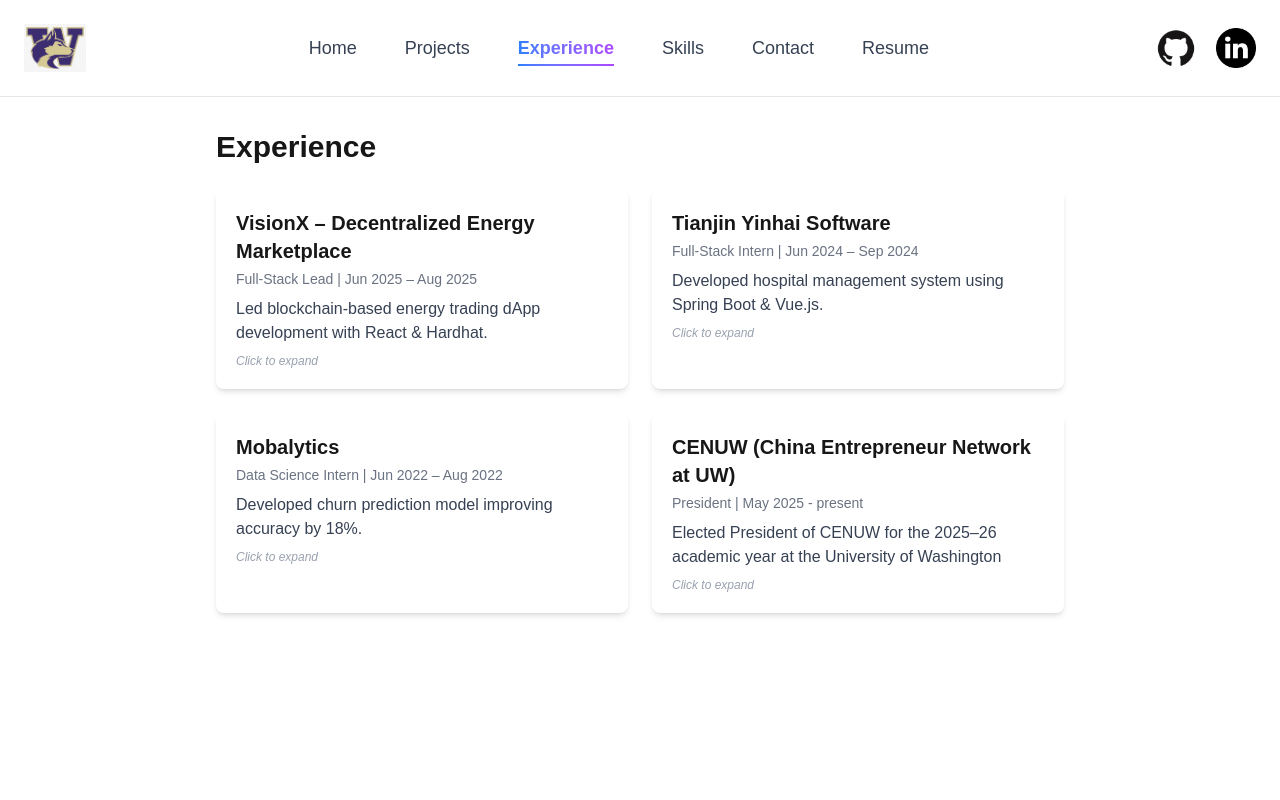
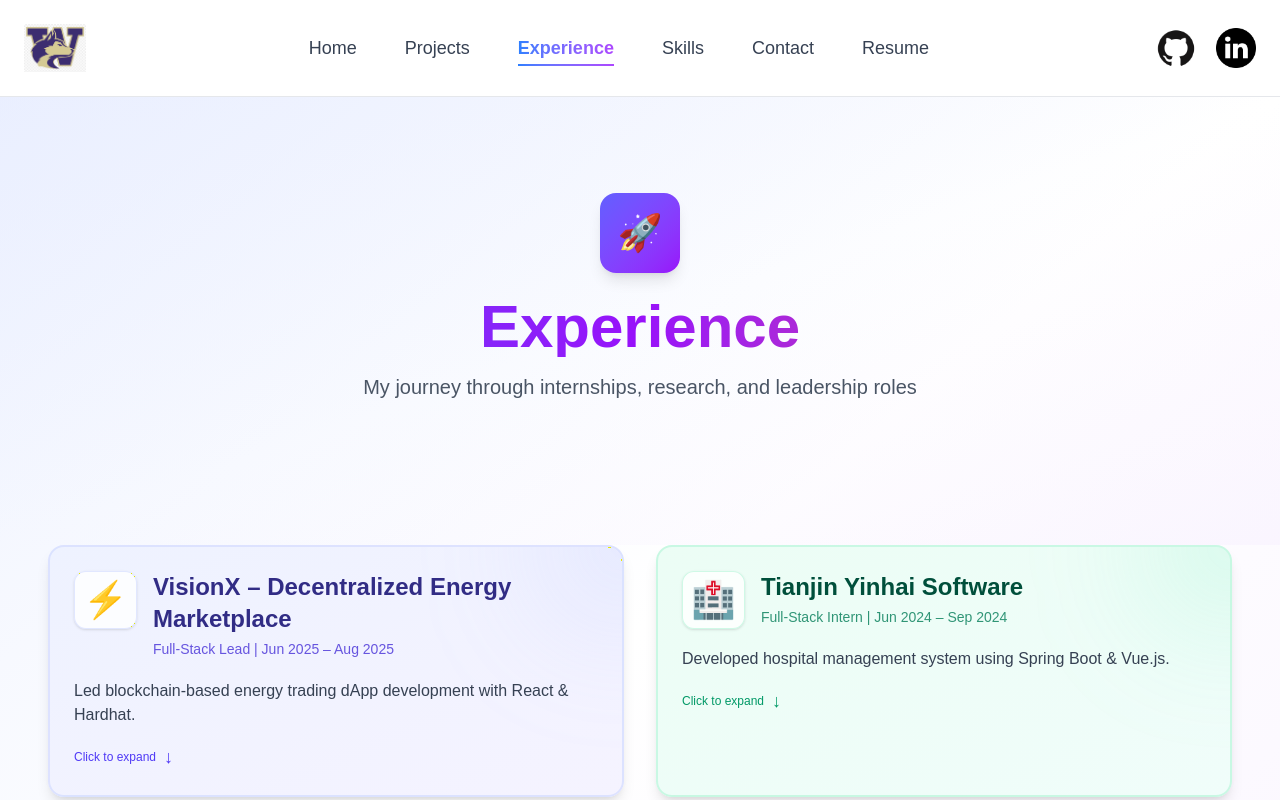
Before and after one commit to PeterTXYuan/tingxu-portfolio, a Next.js app: page /experience in a window 1280 px wide. Shown: the top 800 px of the page. Built offline with nearby package versions, Linux system fonts and the light colour scheme.

Commit message:
project and experience page better ui

```diff
--- a/app/experience/page.tsx
+++ b/app/experience/page.tsx
@@ -1,4 +1,4 @@
-'use client';
+"use client";
 
 import ExpandableCard from "@/components/ExpandableCard";
 import { useState } from "react";
@@ -10,70 +10,130 @@
     {
       title: "VisionX – Decentralized Energy Marketplace",
       subtitle: "Full-Stack Lead | Jun 2025 – Aug 2025",
-      description: "Led blockchain-based energy trading dApp development with React & Hardhat.",
+      description:
+        "Led blockchain-based energy trading dApp development with React & Hardhat.",
       details: (
         <>
-        During the summer before my junior year, I joined VisionX after a strong performance in the
-        technical interview. Initially tasked with front-end development for a decentralized energy trading dApp,
-        I quickly became project lead after demonstrating fast onboarding and strong technical execution.<br /> <br />
-        Over the internship, I developed four fully responsive pages (Main, Marketplace, About Us, Login),
-        integrated MetaMask wallet with smart contracts for local ETH transactions, and optimized UI performance
-        using Chakra UI. Through code splitting and lazy loading, we reduced initial load time by 35%. Additionally,
-        I authored onboarding/offboarding guides that accelerated new developer setup time by 50%, ensuring smoother
-        collaboration within the team.
+          During the summer before my junior year, I joined VisionX after a
+          strong performance in the technical interview. Initially tasked with
+          front-end development for a decentralized energy trading dApp, I
+          quickly became project lead after demonstrating fast onboarding and
+          strong technical execution.
+          <br /> <br />
+          Over the internship, I developed four fully responsive pages (Main,
+          Marketplace, About Us, Login), integrated MetaMask wallet with smart
+          contracts for local ETH transactions, and optimized UI performance
+          using Chakra UI. Through code splitting and lazy loading, we reduced
+          initial load time by 35%. Additionally, I authored
+          onboarding/offboarding guides that accelerated new developer setup
+          time by 50%, ensuring smoother collaboration within the team.
         </>
       ),
-      links: [{ label: "Company Website", url: "https://www.visionx.llc/" },
-              { label: "Web3 Project Repo", url: "https://github.com/PeterTXYuan/mallsolar_web3_mvp" }],
-      images: ["/images/mallsolar-1.png","/images/mallsolar-2.png","/images/mallsolar-3.png","/images/mallsolar-4.png"]
+      links: [
+        { label: "Company Website", url: "https://www.visionx.llc/" },
+        {
+          label: "Web3 Project Repo",
+          url: "https://github.com/PeterTXYuan/mallsolar_web3_mvp",
+        },
+      ],
+      images: [
+        "/images/mallsolar-1.png",
+        "/images/mallsolar-2.png",
+        "/images/mallsolar-3.png",
+        "/images/mallsolar-4.png",
+      ],
+      icon: "⚡",
+      colorScheme: "indigo" as const,
     },
     {
       title: "Tianjin Yinhai Software",
       subtitle: "Full-Stack Intern | Jun 2024 – Sep 2024",
-      description: "Developed hospital management system using Spring Boot & Vue.js.",
+      description:
+        "Developed hospital management system using Spring Boot & Vue.js.",
       details: (
         <>
-        My first in-person internship provided experience working with a large-scale hospital management
-        system involving 50+ repository files. I contributed to the integration of role-based access and scheduling
-        modules, refactored the monolithic backend into RESTful microservices, and achieved a 30% reduction in API
-        latency using Redis caching.<br /><br /> I collaborated with a team of junior developers to implement automated
-        tests with JUnit and Postman, reaching 95% test coverage. This experience introduced me to enterprise-level development
-        practices and earned positive feedback from project managers, along with an official offboarding certificate.
+          My first in-person internship provided experience working with a
+          large-scale hospital management system involving 50+ repository files.
+          I contributed to the integration of role-based access and scheduling
+          modules, refactored the monolithic backend into RESTful microservices,
+          and achieved a 30% reduction in API latency using Redis caching.
+          <br />
+          <br /> I collaborated with a team of junior developers to implement
+          automated tests with JUnit and Postman, reaching 95% test coverage.
+          This experience introduced me to enterprise-level development
+          practices and earned positive feedback from project managers, along
+          with an official offboarding certificate.
         </>
       ),
       links: [{ label: "Company Website", url: "http://www.tjyinhai.com/" }],
-      images: ["/images/hospital-management.jpg", "/images/hospital-management-2.jpg", "/images/hospital-management-3.jpg"],
+      images: [
+        "/images/hospital-management.jpg",
+        "/images/hospital-management-2.jpg",
+        "/images/hospital-management-3.jpg",
+      ],
+      icon: "🏥",
+      colorScheme: "green" as const,
     },
     {
       title: "Mobalytics",
       subtitle: "Data Science Intern | Jun 2022 – Aug 2022",
-      description: "Developed churn prediction model improving accuracy by 18%.",
-      details: "At Mobalytics, I developed a player churn prediction model that improved accuracy by 18%, leveraging\
+      description:
+        "Developed churn prediction model improving accuracy by 18%.",
+      details:
+        "At Mobalytics, I developed a player churn prediction model that improved accuracy by 18%, leveraging\
       scikit-learn and SQL-based data pipelines. Under mentorship from senior data scientists, I engineered behavioral\
       features from gameplay logs using SQL and Pandas, created interactive data visualizations, and delivered analytical\
       reports to inform product decisions in the gaming market.",
       links: [{ label: "Company Website", url: "https://mobalytics.gg/" }],
+      icon: "📊",
+      colorScheme: "orange" as const,
     },
     {
       title: "CENUW (China Entrepreneur Network at UW)",
       subtitle: "President | May 2025 - present",
-      description: "Elected President of CENUW for the 2025–26 academic year at the University of Washington",
-      details: "UWCEN (University of Washington China Entrepreneur Network) is a registered non-profit student organization \
+      description:
+        "Elected President of CENUW for the 2025–26 academic year at the University of Washington",
+      details:
+        "UWCEN (University of Washington China Entrepreneur Network) is a registered non-profit student organization \
       focused on connecting UW students with industry professionals and fostering entrepreneurship. I joined as a freshman, \
       actively contributed to all four major events in my first two quarters, and was soon promoted to Event Planning Lead \
       in Spring 2025. In May 2025, I was elected President for the upcoming academic year, where I will lead 60+ members and \
-      organize large-scale networking events with an expected average attendance of over 100 participants.",
+      organize large-scale networking events with an average attendance of over 100 participants.",
       links: [
-        { label: "Club Details", url: "https://huskylink.washington.edu/organization/cenuw" },
-        { label: "More Details Slides", url:"/CEN-slides.pdf" }
+        {
+          label: "Club Details",
+          url: "https://huskylink.washington.edu/organization/cenuw",
+        },
+        { label: "More Details Slides", url: "/CEN-slides.pdf" },
       ],
-    }
+      icon: "🎯",
+      colorScheme: "blue" as const,
+    },
   ];
 
   return (
-    <main className="max-w-4xl mx-auto px-6 py-8">
-      <h1 className="text-3xl font-bold mb-6">Experience</h1>
-      <div className="grid grid-cols-1 md:grid-cols-2 gap-6">
+    <main className="min-h-screen bg-gradient-to-br from-indigo-50 via-white to-purple-50">
+      {/* Hero Section */}
+      <div className="relative overflow-hidden">
+        <div className="absolute inset-0 bg-gradient-to-br from-indigo-100/30 via-transparent to-purple-100/30" />
+        <div className="relative max-w-7xl mx-auto px-6 md:px-12 py-16 md:py-24">
+          <div className="text-center mb-12">
+            <div className="inline-flex items-center justify-center w-20 h-20 bg-gradient-to-br from-indigo-500 to-purple-600 rounded-2xl shadow-lg mb-6 text-4xl">
+              🚀
+            </div>
+            <h1 className="text-5xl md:text-6xl font-bold mb-4 bg-gradient-to-r from-indigo-600 via-purple-600 to-pink-600 bg-clip-text text-transparent">
+              Experience
+            </h1>
+            <p className="text-xl text-gray-600 max-w-2xl mx-auto">
+              My journey through internships, research, and leadership roles
+            </p>
+          </div>
+        </div>
+      </div>
+
+      {/* Experience Grid */}
+      <div className="relative max-w-7xl mx-auto px-6 md:px-12 pb-20">
+        <div className="grid grid-cols-1 md:grid-cols-2 gap-8">
           {experiences.map((exp, idx) => (
             <ExpandableCard
               key={idx}
@@ -83,6 +143,7 @@
             />
           ))}
         </div>
+      </div>
     </main>
   );
 }
--- a/app/projects/page.tsx
+++ b/app/projects/page.tsx
@@ -1,4 +1,4 @@
-'use client';
+"use client";
 
 import { useState } from "react";
 import ExpandableCard from "@/components/ExpandableCard";
@@ -10,8 +10,10 @@
     {
       title: "GAN Research",
       subtitle: "Jun 2022 – Aug 2022",
-      description: "Trained GANs for synthetic data generation; co-authored IEEE paper.",
-      details:"During the summer of 2022, I collaborated with a team of MIT researchers on a two-month\
+      description:
+        "Trained GANs for synthetic data generation; co-authored IEEE paper.",
+      details:
+        "During the summer of 2022, I collaborated with a team of MIT researchers on a two-month\
       research initiative focused on Generative Adversarial Networks (GANs). As the second author on the\
       resulting paper, I contributed to both the technical implementation and the academic writing process\
        majorly in introduction section.\
@@ -22,32 +24,66 @@
         { label: "Research Paper", url: "/gan-paper.pdf" },
         { label: "Certificate", url: "/gan-certificate.pdf" },
       ],
+      icon: "🧠",
+      colorScheme: "purple" as const,
     },
     {
       title: "Wedding Reservation System",
       subtitle: "Jan 2023 – Jun 2023",
-      description: "Full-stack app for wedding guest management with Java & TypeScript.",
-      details: "During the final quarter of my freshman year, I developed my first full-stack\
+      description:
+        "Full-stack app for wedding guest management with Java & TypeScript.",
+      details:
+        "During the final quarter of my freshman year, I developed my first full-stack\
       project: a wedding registration web application. The platform allowed guests to register\
       themselves and family members, specify dietary preferences, and manage RSVP details.\
       I implemented dynamic, interactive forms with expandable dropdown menus, applied conditional\
       UI logic for a seamless user experience, and built a backend powered by RESTful APIs to handle\
       data efficiently and securely. Unfortunately, the source code was completely local and was left in\
       my old laptop.",
+      icon: "💒",
+      colorScheme: "pink" as const,
     },
     {
-      title: "Personal Protfolio Website",
+      title: "Personal Portfolio Website",
       subtitle: "Aug 2025 - Sep 2025",
       description: "This website you are looking at.",
-      details: "Decided to create my own website all by myself summer 2025. The github repo is set to public: ",
-      links: [{ label: "Website Github Repo", url:"https://github.com/PeterTXYuan/tingxu-portfolio" }]
-    }
+      details:
+        "Decided to create my own website all by myself summer 2025. The github repo is set to public below: ",
+      links: [
+        {
+          label: "Website Github Repo",
+          url: "https://github.com/PeterTXYuan/tingxu-portfolio",
+        },
+      ],
+      icon: "🌐",
+      colorScheme: "blue" as const,
+    },
   ];
 
   return (
-    <main className="max-w-4xl mx-auto px-6 py-8">
-      <h1 className="text-3xl font-bold mb-6">Projects</h1>
-      <div className="grid grid-cols-1 md:grid-cols-2 gap-6">
+    <main className="min-h-screen bg-gradient-to-br from-sky-50 via-white to-indigo-50">
+      {/* Hero Section */}
+      <div className="relative overflow-hidden">
+        <div className="absolute inset-0 bg-gradient-to-br from-blue-100/30 via-transparent to-purple-100/30" />
+        <div className="relative max-w-7xl mx-auto px-6 md:px-12 py-16 md:py-24">
+          <div className="text-center mb-12">
+            <div className="inline-flex items-center justify-center w-20 h-20 bg-gradient-to-br from-blue-500 to-purple-600 rounded-2xl shadow-lg mb-6 text-4xl">
+              💼
+            </div>
+            <h1 className="text-5xl md:text-6xl font-bold mb-4 bg-gradient-to-r from-blue-600 via-purple-600 to-indigo-600 bg-clip-text text-transparent">
+              Projects
+            </h1>
+            <p className="text-xl text-gray-600 max-w-2xl mx-auto">
+              A collection of my work spanning machine learning research,
+              full-stack development, and creative solutions
+            </p>
+          </div>
+        </div>
+      </div>
+
+      {/* Projects Grid */}
+      <div className="relative max-w-7xl mx-auto px-6 md:px-12 pb-20">
+        <div className="grid grid-cols-1 md:grid-cols-2 gap-8">
           {projects.map((project, idx) => (
             <ExpandableCard
               key={idx}
@@ -57,6 +93,7 @@
             />
           ))}
         </div>
+      </div>
     </main>
   );
 }
--- a/components/ExpandableCard.tsx
+++ b/components/ExpandableCard.tsx
@@ -12,7 +12,78 @@
   images?: string[];
   expanded: boolean;
   onClick: () => void;
+  icon?: string; // Emoji or icon
+  colorScheme?: 'blue' | 'purple' | 'green' | 'orange' | 'pink' | 'indigo';
 }
+
+const colorSchemes = {
+  blue: {
+    gradient: 'from-blue-50 to-cyan-50',
+    border: 'border-blue-200/50',
+    title: 'text-blue-900',
+    subtitle: 'text-blue-700/80',
+    accent: 'text-blue-600',
+    blob: 'bg-blue-300/20 group-hover:bg-blue-300/30',
+    iconBorder: 'border-blue-200/50',
+    linkBorder: 'border-blue-300/50',
+    linkText: 'text-blue-700 hover:text-blue-800',
+  },
+  purple: {
+    gradient: 'from-purple-50 to-pink-50',
+    border: 'border-purple-200/50',
+    title: 'text-purple-900',
+    subtitle: 'text-purple-700/80',
+    accent: 'text-purple-600',
+    blob: 'bg-purple-300/20 group-hover:bg-purple-300/30',
+    iconBorder: 'border-purple-200/50',
+    linkBorder: 'border-purple-300/50',
+    linkText: 'text-purple-700 hover:text-purple-800',
+  },
+  green: {
+    gradient: 'from-emerald-50 to-teal-50',
+    border: 'border-emerald-200/50',
+    title: 'text-emerald-900',
+    subtitle: 'text-emerald-700/80',
+    accent: 'text-emerald-600',
+    blob: 'bg-emerald-300/20 group-hover:bg-emerald-300/30',
+    iconBorder: 'border-emerald-200/50',
+    linkBorder: 'border-emerald-300/50',
+    linkText: 'text-emerald-700 hover:text-emerald-800',
+  },
+  orange: {
+    gradient: 'from-orange-50 to-amber-50',
+    border: 'border-orange-200/50',
+    title: 'text-orange-900',
+    subtitle: 'text-orange-700/80',
+    accent: 'text-orange-600',
+    blob: 'bg-orange-300/20 group-hover:bg-orange-300/30',
+    iconBorder: 'border-orange-200/50',
+    linkBorder: 'border-orange-300/50',
+    linkText: 'text-orange-700 hover:text-orange-800',
+  },
+  pink: {
+    gradient: 'from-pink-50 to-rose-50',
+    border: 'border-pink-200/50',
+    title: 'text-pink-900',
+    subtitle: 'text-pink-700/80',
+    accent: 'text-pink-600',
+    blob: 'bg-pink-300/20 group-hover:bg-pink-300/30',
+    iconBorder: 'border-pink-200/50',
+    linkBorder: 'border-pink-300/50',
+    linkText: 'text-pink-700 hover:text-pink-800',
+  },
+  indigo: {
+    gradient: 'from-indigo-50 to-violet-50',
+    border: 'border-indigo-200/50',
+    title: 'text-indigo-900',
+    subtitle: 'text-indigo-700/80',
+    accent: 'text-indigo-600',
+    blob: 'bg-indigo-300/20 group-hover:bg-indigo-300/30',
+    iconBorder: 'border-indigo-200/50',
+    linkBorder: 'border-indigo-300/50',
+    linkText: 'text-indigo-700 hover:text-indigo-800',
+  },
+};
 
 export default function ExpandableCard({
   title,
@@ -22,24 +93,41 @@
   links,
   images,
   expanded,
-  onClick
+  onClick,
+  icon = "📋",
+  colorScheme = 'blue'
 }: ExpandableCardProps) {
   const [openImageIndex, setOpenImageIndex] = useState<number | null>(null);
+  const colors = colorSchemes[colorScheme];
 
   return (
     <>
       <motion.div
         layout
         onClick={onClick}
-        className={`bg-white shadow-md rounded-lg p-5 hover:shadow-lg transition-shadow duration-300 cursor-pointer
-          ${expanded ? "md:col-span-2" : ""} relative`}
+        className={`bg-gradient-to-br ${colors.gradient} border-2 ${colors.border} shadow-lg rounded-2xl p-6 hover:shadow-xl transition-all duration-300 cursor-pointer
+          ${expanded ? "md:col-span-2" : ""} relative overflow-hidden group`}
       >
-        <motion.h3 layout className="text-xl font-bold mb-1">{title}</motion.h3>
-        {subtitle && <motion.p layout className="text-sm text-gray-500 mb-2">{subtitle}</motion.p>}
-        <motion.p layout className="text-gray-700">{description}</motion.p>
+        {/* Decorative gradient blob */}
+        <div className={`absolute -top-20 -right-20 w-40 h-40 ${colors.blob} rounded-full blur-3xl transition-colors`} />
+
+        <div className="relative z-10">
+          <div className="flex items-start gap-4 mb-3">
+            <div className={`text-4xl flex-shrink-0 bg-white/80 rounded-xl p-2 shadow-sm border ${colors.iconBorder}`}>
+              {icon}
+            </div>
+            <div className="flex-1">
+              <motion.h3 layout className={`text-2xl font-bold mb-1 ${colors.title}`}>{title}</motion.h3>
+              {subtitle && <motion.p layout className={`text-sm font-medium ${colors.subtitle} mb-2`}>{subtitle}</motion.p>}
+            </div>
+          </div>
+          <motion.p layout className="text-gray-700 font-medium">{description}</motion.p>
 
         {!expanded && (
-          <p className="text-xs text-gray-400 mt-2 italic">Click to expand</p>
+          <div className={`mt-4 flex items-center gap-2 text-xs font-medium ${colors.accent}`}>
+            <span>Click to expand</span>
+            <span className="text-lg">↓</span>
+          </div>
         )}
 
         <AnimatePresence>
@@ -50,38 +138,45 @@
               animate={{ opacity: 1, height: "auto" }}
               exit={{ opacity: 0, height: 0 }}
               transition={{ duration: 0.3 }}
-              className="mt-3"
+              className="mt-4"
             >
-              {details && <div className="text-gray-600 mb-3 whitespace-pre-line">{details}</div>}
+              {details && <div className="text-gray-700 mb-4 leading-relaxed whitespace-pre-line bg-white/60 rounded-xl p-4 border border-white/80">{details}</div>}
 
               {images && images.length > 0 && (
-                <div className="grid grid-cols-3 gap-2 mt-3">
+                <div className="grid grid-cols-2 md:grid-cols-4 gap-3 mt-4">
                   {images.map((src, index) => (
-                    <img
+                    <div
                       key={index}
-                      src={src}
-                      alt={`Preview ${index + 1}`}
-                      className="w-full h-24 object-cover rounded cursor-pointer"
+                      className="relative group/image overflow-hidden rounded-xl border-2 border-white/80 shadow-md hover:shadow-xl transition-all cursor-pointer"
                       onClick={(e) => {
                         e.stopPropagation();
                         setOpenImageIndex(index);
                       }}
-                    />
+                    >
+                      <img
+                        src={src}
+                        alt={`Preview ${index + 1}`}
+                        className="w-full h-32 object-cover group-hover/image:scale-110 transition-transform duration-300"
+                      />
+                      <div className="absolute inset-0 bg-black/0 group-hover/image:bg-black/10 transition-colors" />
+                    </div>
                   ))}
                 </div>
               )}
 
               {links && links.length > 0 && (
-                <div className="flex gap-3 flex-wrap mt-3">
+                <div className="flex gap-3 flex-wrap mt-4">
                   {links.map((link, idx) => (
                     <a
                       key={idx}
                       href={link.url}
                       target="_blank"
                       rel="noopener noreferrer"
-                      className="text-blue-600 hover:underline text-sm"
+                      className={`inline-flex items-center gap-2 px-4 py-2 bg-white/90 hover:bg-white border-2 ${colors.linkBorder} rounded-lg text-sm font-semibold ${colors.linkText} shadow-sm hover:shadow-md transition-all`}
+                      onClick={(e) => e.stopPropagation()}
                     >
-                      {link.label} →
+                      {link.label}
+                      <span className="text-base">↗</span>
                     </a>
                   ))}
                 </div>
@@ -89,21 +184,22 @@
             </motion.div>
           )}
         </AnimatePresence>
+        </div>
       </motion.div>
 
       {openImageIndex !== null && images && images.length > 0 && (
-        <div className="fixed inset-0 bg-black flex items-center justify-center z-50" onClick={() => setOpenImageIndex(null)}>
-          <div className="relative">
+        <div className="fixed inset-0 bg-black/90 flex items-center justify-center z-50" onClick={() => setOpenImageIndex(null)}>
+          <div className="relative max-w-5xl max-h-[90vh] p-4">
             <img
               src={images[openImageIndex]}
               alt="Preview"
-              className="max-w-[80vw] max-h-[80vh] rounded"
+              className="max-w-full max-h-[90vh] rounded-lg shadow-2xl"
             />
             <button
-              className="absolute top-2 right-2 bg-white px-3 py-1 rounded shadow"
+              className="absolute top-4 right-4 bg-white/90 hover:bg-white px-4 py-2 rounded-lg shadow-lg font-medium transition-colors"
               onClick={() => setOpenImageIndex(null)}
             >
-              Close
+              Close ✕
             </button>
           </div>
         </div>
```
Lines whose indentation alone changed are shown as unchanged.
